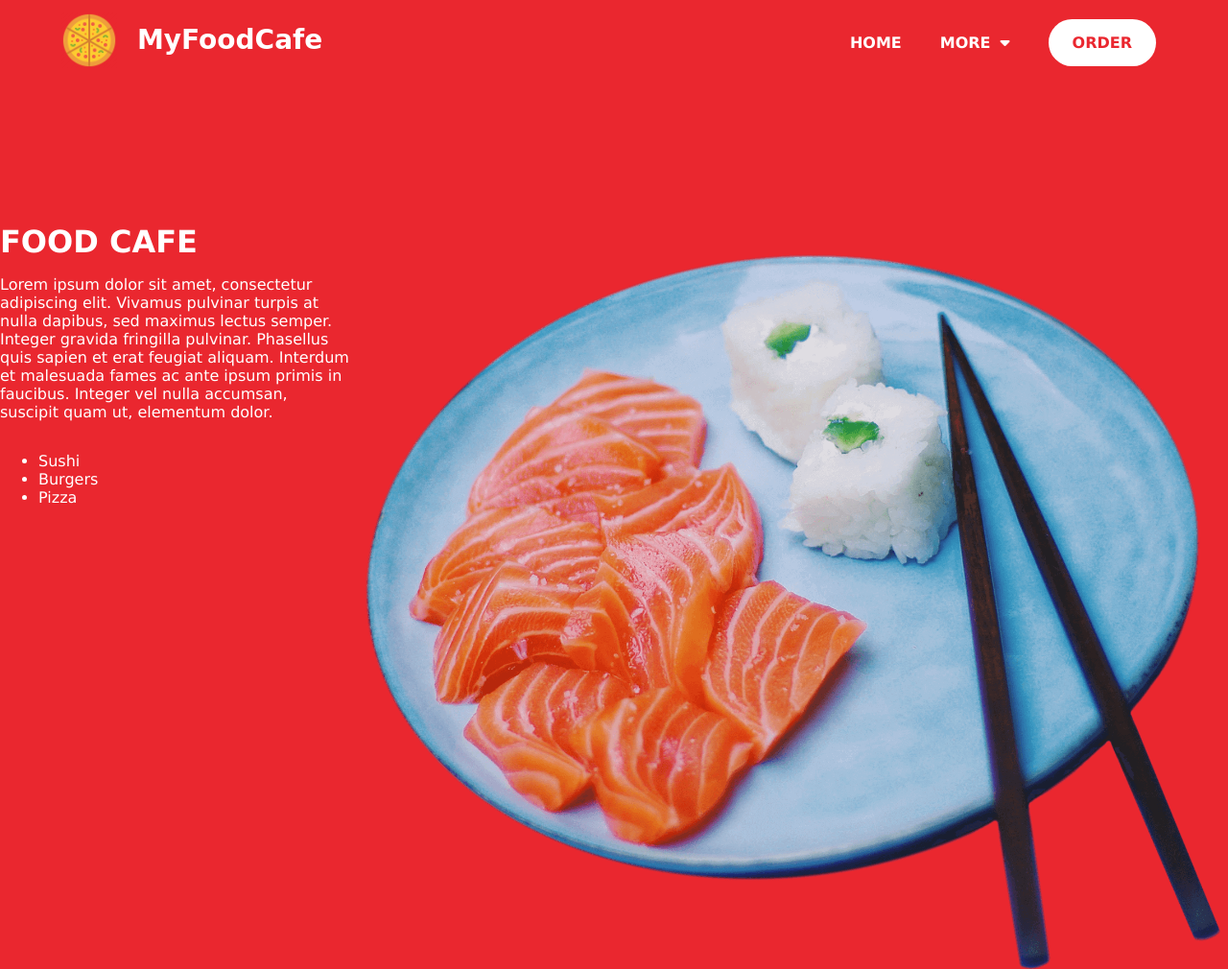
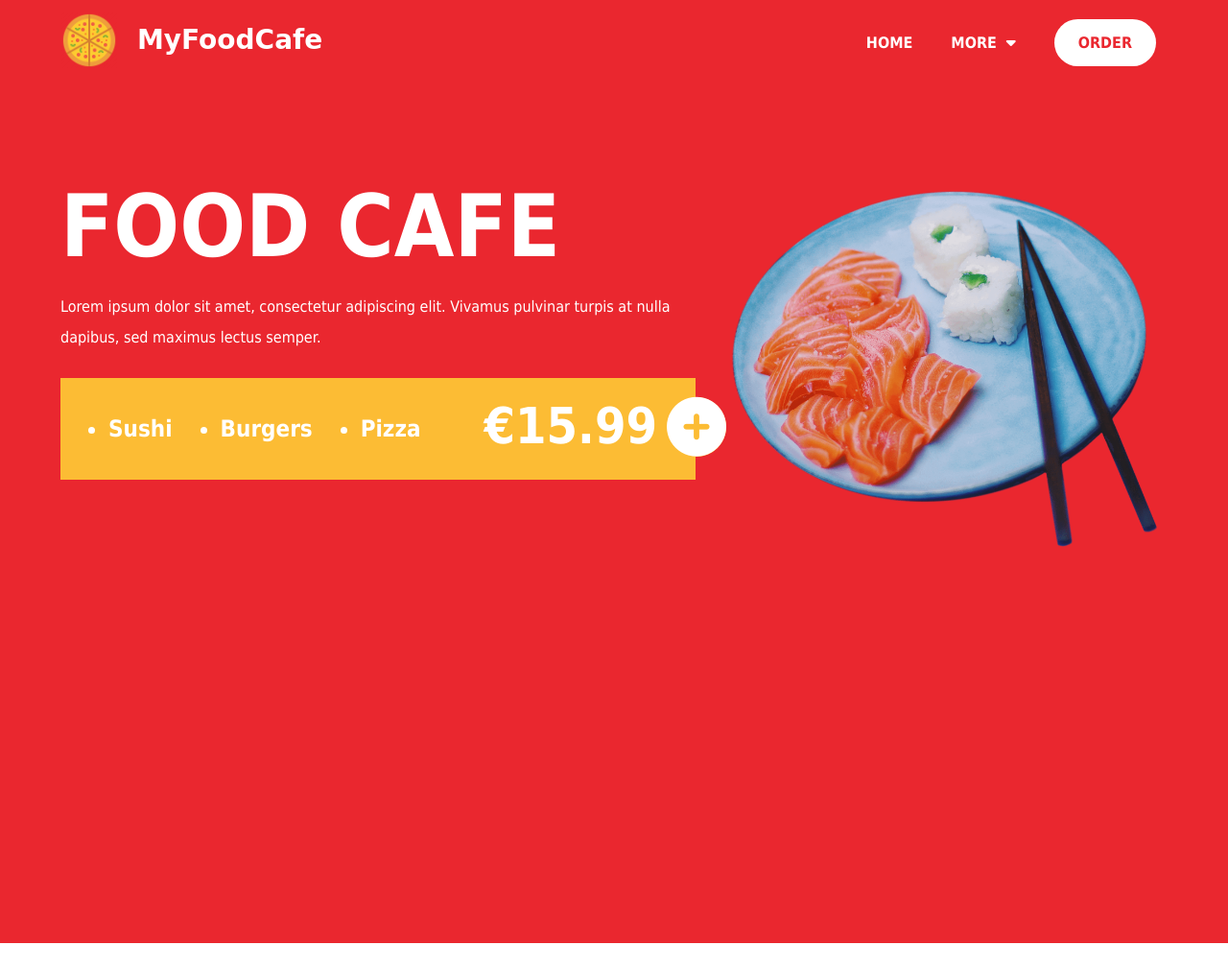
Before and after one commit to megijagrinberga/cafepage, a plain HTML site: page index.html in a window 1280 px wide. Shown: the top 1010 px of the page at 96% size. After the commit the page ends 983 px from the top, so only its background shows below. Drawn offline with Linux system fonts and the light colour scheme.

Commit message:
added header html and css

```diff
--- a/index.html
+++ b/index.html
@@ -7,6 +7,8 @@
     <title>MyFoodCafe</title>
 </head>
 <body>
+    <div class="color-container">
+        <div class="content-container">
             <div id="navbar">
                 <div id="navbar-left">
                     <a href="https://theuselessweb.com/"><img id="logo" src="images/logo.png" /></a>
@@ -25,17 +27,28 @@
                     <a href="#header">Order</a>
                 </div>
             </div>
+        </div>
+    </div>
+    <div class="color-container">
+        <div class="content-container">
             <div id="header">
-        <div id="header-txt">
-            <h1 id="header-title">FOOD CAFE</h1>
-            <p id="header-subtext">Lorem ipsum dolor sit amet, consectetur adipiscing elit. Vivamus pulvinar turpis at nulla dapibus, sed maximus lectus semper. Integer gravida fringilla pulvinar. Phasellus quis sapien et erat feugiat aliquam. Interdum et malesuada fames ac ante ipsum primis in faucibus. Integer vel nulla accumsan, suscipit quam ut, elementum dolor. </p>
+                <div id="header-left">
+                    <h1>FOOD CAFE</h1>
+                    <p>Lorem ipsum dolor sit amet, consectetur adipiscing elit. Vivamus pulvinar turpis at nulla dapibus, sed maximus lectus semper.</p>
+                    <div id="header-menu-box">
                         <ul id="header-menu">
                             <li>Sushi</li>
                             <li>Burgers</li>
                             <li>Pizza</li>
                         </ul>
+                        <div id="header-menu-price">€15.99<i class="fa-solid fa-circle-plus"></i></div>
                     </div>
+                </div>
+                <div id="header-right">
                     <img id="header-img" src="images/header-sushi.png" alt="Picture of sushi" />
+                </div>
+            </div>
+        </div>
     </div>
 
 </body>
--- a/styles.css
+++ b/styles.css
@@ -1,5 +1,10 @@
-* {font-family: Verdana, sans-serif;}
-body {margin: 0;}
+* {
+    font-family: Tahoma, sans-serif;
+}
+body {margin: 0;
+          margin-left: auto;
+    margin-right: auto;
+}
 h1, h2, h3{margin: 0;}
 
 #logo{
@@ -7,10 +12,19 @@ h1, h2, h3{margin: 0;}
     height: 60px;
 }
 
+.color-container:nth-of-type(1), .color-container:nth-of-type(2) {
+    background-color: #ea272f;
+}
+
+.content-container {
+    margin-left: auto;
+    margin-right: auto;
+    max-width: 1300px;
+}
+
 #navbar {
     display: flex;
     justify-content: space-between;
-    background-color: #ea272f;
     color: #fff;
     font-size: 16px;
 }
@@ -29,8 +43,18 @@ h1, h2, h3{margin: 0;}
 
 #logo{margin-left: 63px}
 
+#navbar-right > a:last-of-type {
+    margin-right: 75px;
+    margin-top: 15px;
+    margin-bottom: 10px;
+    padding: 15px 25px;
+    border-radius: 45px;
+    color: #ea272f;
+    background-color: white;
+}
+
 #navbar-right > a:hover, #more-dropdown:hover .dropbtn {
-    color: #fdcc30;
+    color: #fcbc34;
     transition: all 0.25s;
 }
 
@@ -48,16 +72,6 @@ h1, h2, h3{margin: 0;}
 #more-dropdown{
     margin-top: 10px;
     padding: 20px 20px 25px 20px;
-}
-
-#navbar-right > a:last-of-type {
-    margin-right: 75px;
-    margin-top: 15px;
-    margin-bottom: 10px;
-    padding: 15px 25px;
-    border-radius: 45px;
-    color: #ea272f;
-    background-color: white;
 }
 
 #navbar-right > a, .dropbtn{
@@ -101,15 +115,64 @@ h1, h2, h3{margin: 0;}
     flex-direction: column;
 }
 
+/**********HEADER***********/
+
 #header {
     display: flex;
-    background-color: #ea272f;
     color: #fff;
     margin: 0;
     height: 100vh;
-    padding-top: 150px;
+    padding-top: 100px;
+    column-gap: 30px;
+    margin-left: 63px;
+    margin-right: 70px;
+    flex-wrap: wrap;
 }
 
-#header-menu{
-    float: left;
+#header-left {
+    display: flex;
+    flex: 2;
+    flex-direction: column;
 }
+
+#header-right {
+    flex: 1;
+}
+#header-img{
+    width: 455px;
+}
+
+#header-left p {
+    line-height: 200%;
+}
+#header-menu-box {
+    display: flex;
+    background-color: #fcbc34;
+    padding: 15px 10px;
+    margin-top: 10px;
+    justify-content: space-between;
+    font-weight: bold;
+}
+#header-menu {
+    display: flex;
+    column-gap: 50px;
+    font-size: 24px;
+}
+
+#header-menu-price {
+    text-decoration: none;
+    font-size: 52px;
+    margin-top: 5px;
+    margin-right: 30px;
+}
+#header-menu-price i{
+    position: absolute;
+    font-size: 62px;
+    margin-left: 10px;
+    background-color: #fcbc34;
+    border-radius: 100%;
+}
+
+h1{
+    font-size: 90px;
+}
```
Lines whose indentation alone changed are shown as unchanged.
